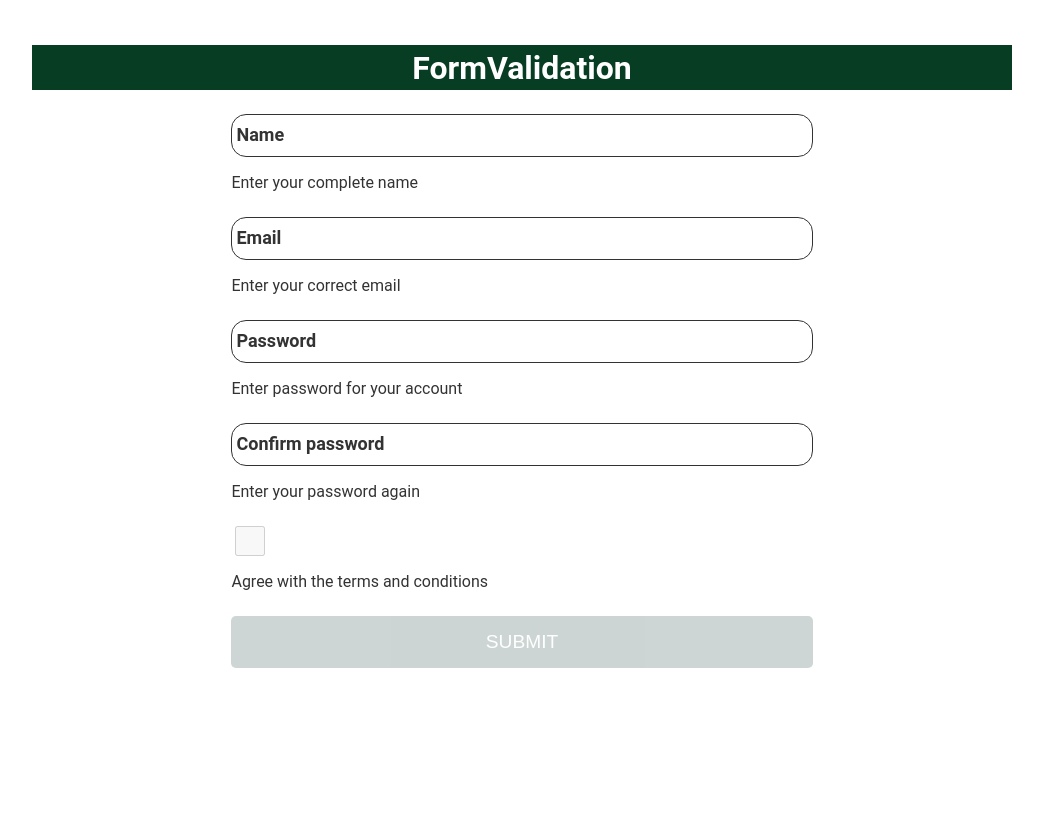
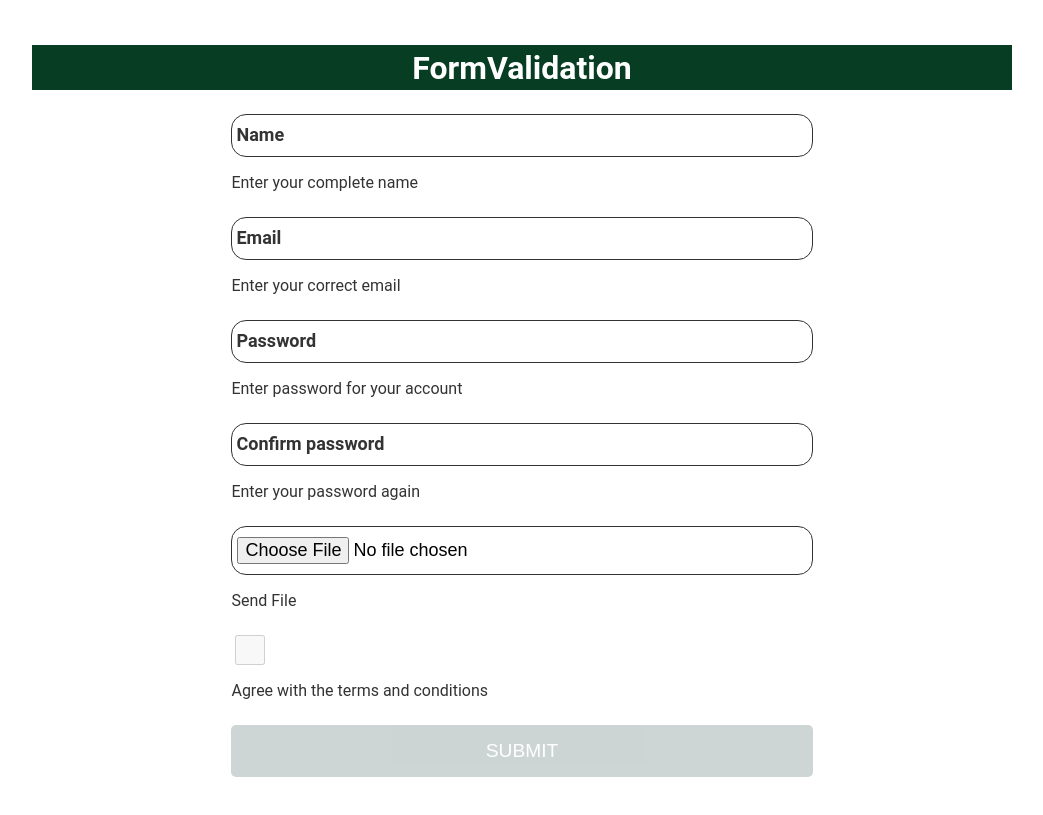
Before and after one commit to erfan-am/ChatApp, a React (Create React App) app: page / in a window 1280 px wide. Shown: the whole page, without its empty margins (118-1161 px from the left). Built offline with nearby package versions, Linux system fonts and the light colour scheme.

Commit message:
React formValidation

```diff
--- a/src/App.js
+++ b/src/App.js
@@ -7,7 +7,7 @@ const App =()=>{
   const [input,setInputs]=useState({
       inputs:inputsData
   })
-  const checkInput=input.inputs[4].validation.check;
+  const checkInput=input.inputs[5].validation.check;
 const onChangeHandler=(e,ctrlName)=>{
   const inputs=input.inputs;
   inputs[ctrlName].touched=false;
@@ -56,6 +56,9 @@ const inputsStyle=(
       />
     ))
   )
+  console.log('====================================');
+  console.log(checkInput);
+  console.log('====================================');
     return (
       <div className="container">
         <h1>FormValidation</h1>
--- a/src/Input.jsx
+++ b/src/Input.jsx
@@ -11,7 +11,7 @@ const Input = (props) => {
     className={`${props.type === "checkbox" && 'checkbox'}`}
     name={props.name}
     type={props.type}
-    onClick={props.onCheck }
+    onClick={props.type ==="checkbox" ? props.onCheck : undefined }
     onChange={props.type !=="checkbox"  ? props.onChange : undefined}
     onBlur={props.type !=="checkbox" ? props.touchInput : undefined}
     required
--- a/src/state.jsx
+++ b/src/state.jsx
@@ -69,6 +69,19 @@ export const inputsData=[
     {
       value:'',
       id:'4',
+      sub:"Send File",
+      error:'File in not valid',
+      validation:{
+          file:true,
+          able:false
+      },
+      isValid:true,
+      type:"file",
+      name:'file',
+     },
+    {
+      value:'',
+      id:'5',
       label:'',
       sub:"Agree with the terms and conditions",
       error:'',
--- a/src/utils.jsx
+++ b/src/utils.jsx
@@ -3,8 +3,8 @@ export const checkValidity=(value,rules,inputs)=>{
     if(rules.required){
         isValid=value.trim() && isValid
     }
-     if(rules.check){
-        isValid=rules.check   && isValid
+    if(rules.check){
+        isValid=rules.check && isValid
     }
     if(rules.minLength){
         isValid=value.length >= rules.minLength  && isValid
@@ -21,9 +21,10 @@ export const checkValidity=(value,rules,inputs)=>{
     }
     if(rules.isConfirm){
         isValid=value === inputs[2].value && rules.end    && isValid ;
-        if(value ===inputs[2].value){
-            inputs[4].validation.able=true
-        }
+    }
+    if(rules.file){
+        isValid=value !=='' && isValid
+        if(value !=="" ){inputs[5].validation.able=true}
     }
     return isValid
 }
```
Also changed, not shown: 1 other file (tests, documents, lock files or other folders).
